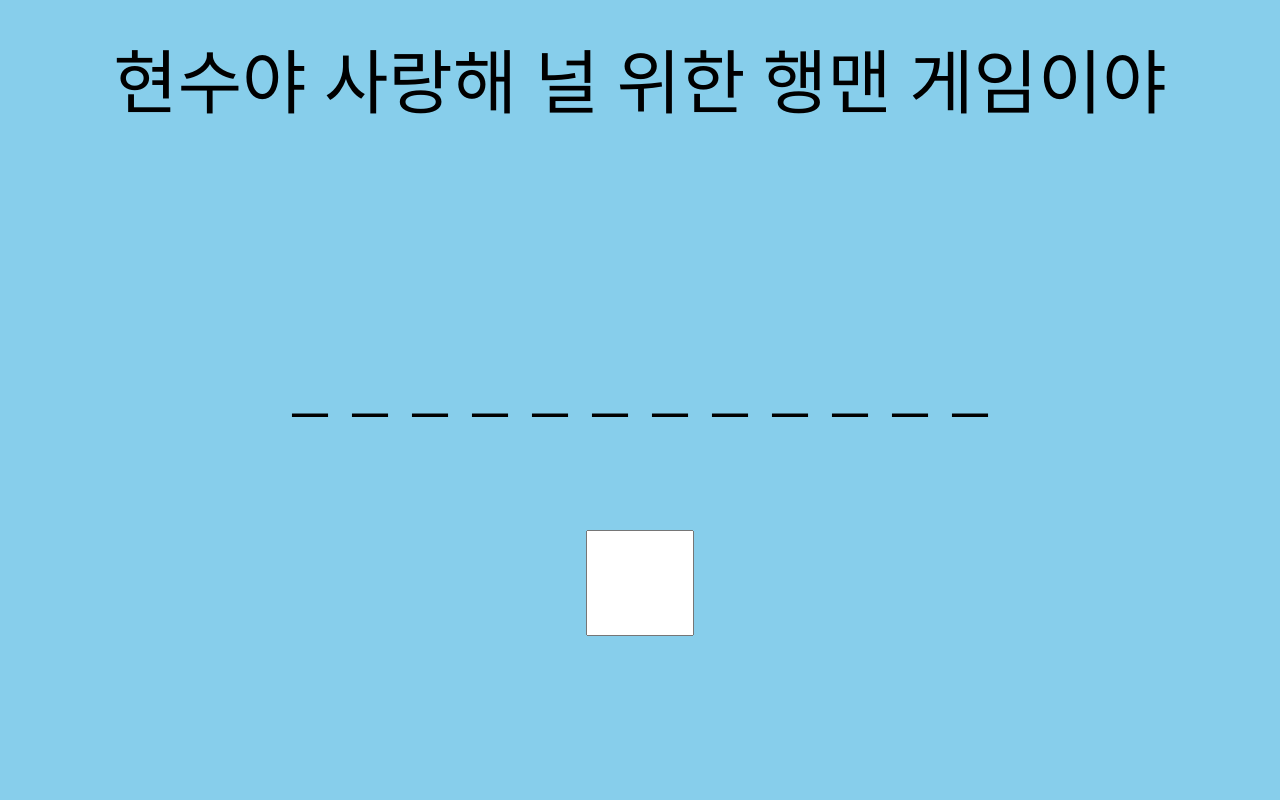
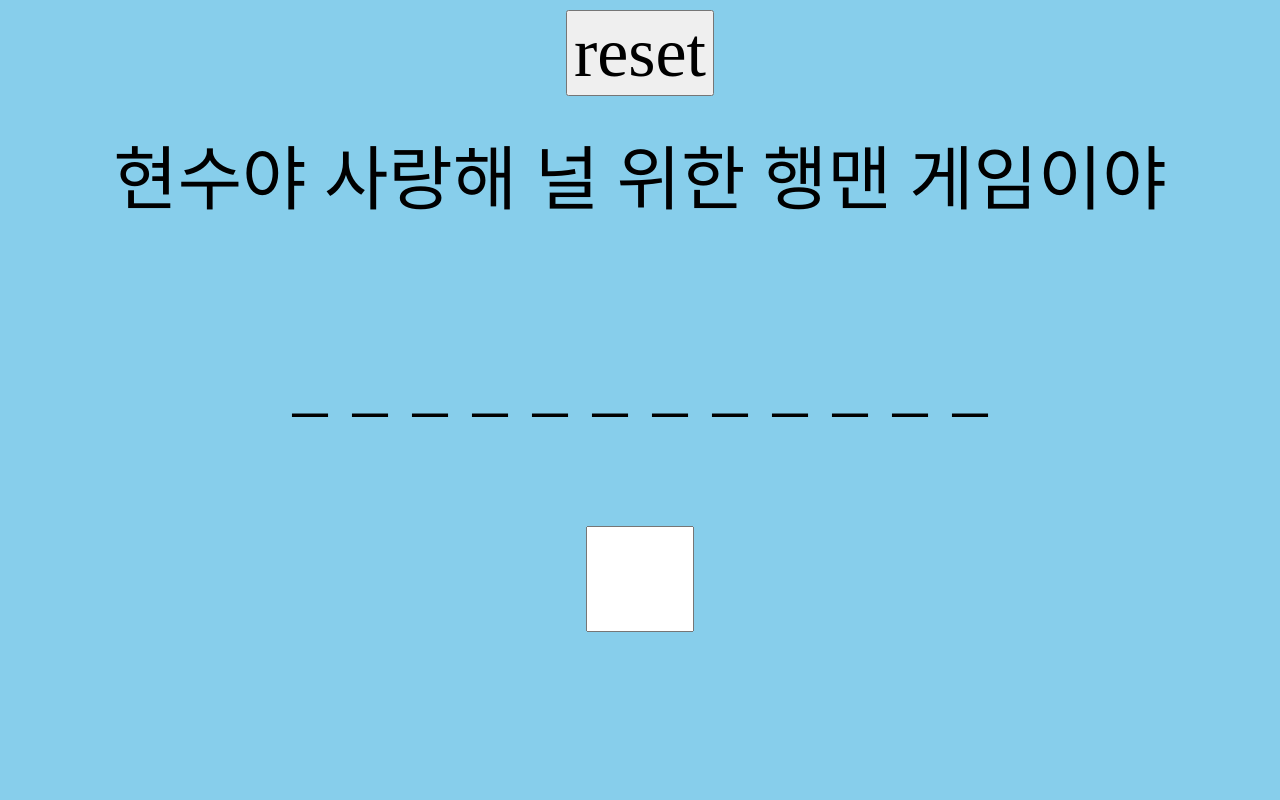
Before and after one commit to seojisoosoo/hangman-game, a plain HTML site: page index.html in a window 1280 px wide. Shown: the top 800 px of the page. Drawn offline with Linux system fonts and the light colour scheme; a web font is replaced by a local one.

Commit message:
[ feat ] 리셋 버튼 구현

```diff
--- a/index.html
+++ b/index.html
@@ -7,6 +7,7 @@
     <title>행맨 게임</title>
   </head>
   <body>
+    <button type="button" class="button" onclick="reset()">reset</button>
     <header class="title">현수야 사랑해 널 위한 행맨 게임이야</header>
     <ul class="text_field">
       <li class="text_field--alphabet l">l</li>
--- a/main.js
+++ b/main.js
@@ -65,3 +65,16 @@ function clear() {
   input.value = "";
   input.focus();
 }
+
+function reset() {
+  save = 0;
+  arr = [];
+
+  const alphabets = ["l", "o", "v", "e", "b", "r", "i", "m", "n", "g"];
+  alphabets.forEach((alphabet) =>
+    document.querySelectorAll(`.${alphabet}`).forEach((text) => (text.style.visibility = "hidden")),
+  );
+
+  const hangman = [smile, body, leftArm, rightArm, leftLeg, rightLeg, badSmile];
+  hangman.forEach((img) => (img.style.display = "none"));
+}
--- a/style.css
+++ b/style.css
@@ -24,7 +24,7 @@ body {
 
 .text_field {
   display: flex;
-  margin-top: 200px;
+  margin-top: 100px;
 }
 
 .text_field-underline > li {
@@ -152,3 +152,12 @@ footer {
 .g {
   visibility: hidden;
 }
+
+.button {
+  margin-top: 10px;
+
+  font-family: "KOTRAHOPE";
+  font-size: 70px;
+
+  cursor: pointer;
+}
```
